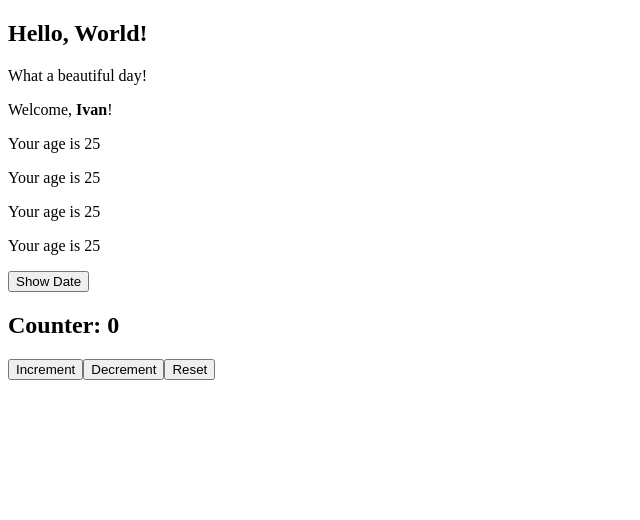
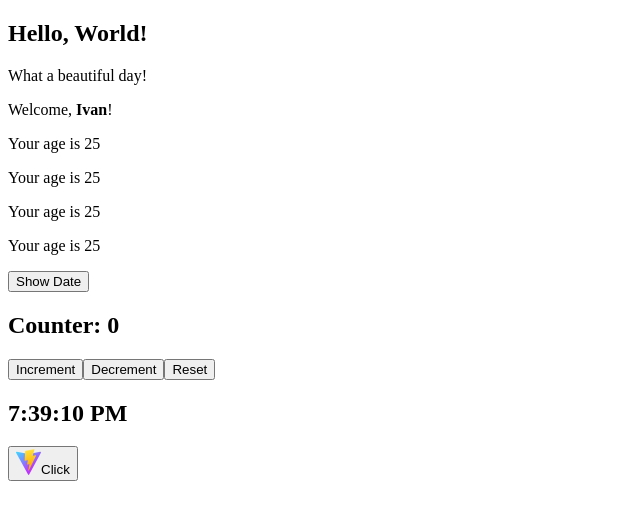
Before and after one commit to ivandoza/React_app, a React (Vite) app in the folder React/: page / in a window 1280 px wide. Shown: the top 520 px of the page, without its empty margins (0-640 px from the left). Built offline with nearby package versions, Linux system fonts and the light colour scheme.

Commit message:
added clock and mouseClicker

```diff
--- a/React/src/App.jsx
+++ b/React/src/App.jsx
@@ -2,6 +2,8 @@ import { Hello } from "./Hello";
 import { Welcome } from "./Welcome";
 import { AlertClock } from "./AlertClock";
 import { Counter } from "./Counter";
+import { Clock } from "./Clock";
+import { MouseClicker } from "./MouseClicker";
 
 function handleShowTime() {
   const now = new Date();
@@ -16,10 +18,15 @@ export function App() {
       <Welcome name="Ivan" age={25} />
       <AlertClock clickDate={handleShowTime} />
       <Counter initial={0} amount={1} />
+      <Clock />
+      <MouseClicker />
+
     </div>
   );
 }
 
-//Components-3:
+//Ej: Components-3:
 //Se puede usar el componente Hello más de una vez, se repetirá su contenido tantas veces.
 //Se puede renderizar el componente Message desde el componente App, con el mismo resultado.
+//Ej: Props-1:
+//Se puede establecer valores por defecto con defaultProps
--- /dev/null
+++ b/React/src/Clock.jsx
@@ -0,0 +1,14 @@
+import { useState, useEffect } from "react";
+
+export function Clock() {
+  const [date, setDate] = useState(new Date());
+
+  useEffect(() => {
+    setInterval(() => {
+      // console.log("Date updated");
+
+      setDate(new Date());
+    }, 1000);
+  }, []);
+  return <h2>{date.toLocaleTimeString()}</h2>;
+}
--- a/React/src/Counter.jsx
+++ b/React/src/Counter.jsx
@@ -1,4 +1,4 @@
-import { useState } from "react";
+import { useState, useEffect } from "react";
 import { CounterDisplay } from "./CounterDisplay";
 
 export function Counter({ initial, amount }) {
@@ -18,6 +18,10 @@ export function Counter({ initial, amount }) {
     setCounter(initial);
   }
 
+  useEffect(() => {
+    console.log(`Current value of the counter: ${counter}`);
+  }, [counter]);
+
   return (
     <div>
       <CounterDisplay countNum={counter} />
--- /dev/null
+++ b/React/src/MouseClicker.jsx
@@ -0,0 +1,21 @@
+export function MouseClicker() {
+
+  function handleButtonButton(e) {
+    console.log(e.target.name);
+  }
+  function handleImageClick(e) {
+    console.log(e.target.src);
+    e.stopPropagation();
+  }
+
+  return (
+    <button name="One" onClick={handleButtonButton}>
+      <img onClick={handleImageClick} src="\vite.svg" width={25} />
+      Click
+    </button>
+  );
+}
+
+//Ej: Handling Events-2:
+//Con stopPropagation() se evita que se imprima en la consola el nombre del botón cuando se hace click la imagen.
+//Solo se imprime el nombre cuando hacemos click en el botón, fuera de la imagen.
```
